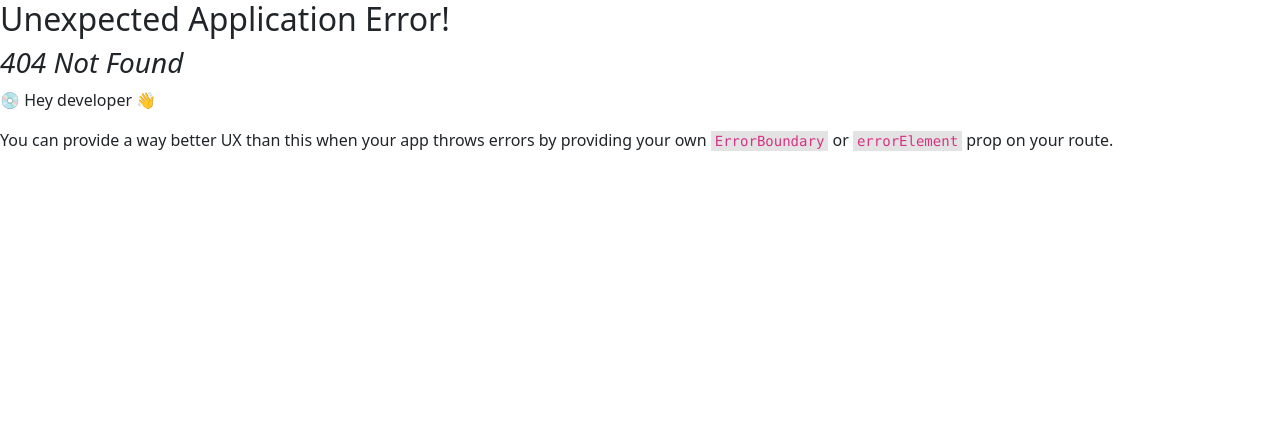
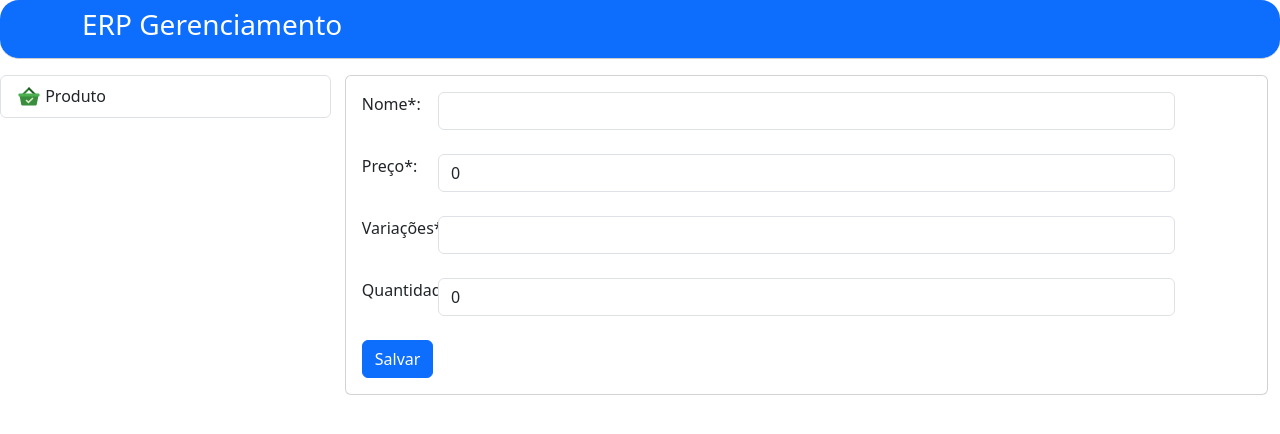
Before and after one commit to alevaristofig/teste_montink_front, a React (Create React App) app: page /editarproduto/1 in a window 1280 px wide. Before the commit this address had no page. Shown: the top 434 px of the page. Built offline with nearby package versions, Linux system fonts and the light colour scheme; no server answers.

Commit message:
Criação do hook produto

```diff
--- /dev/null
+++ b/src/hook/produtoHook.tsx
@@ -0,0 +1,24 @@
+import axios from "axios";
+
+const useProduto = () => {
+
+    const buscarProduto = async(id: number) => {
+        let response = axios.get(`http://localhost:8000/api/erp_gerenciamento/produto/${id}`,{
+                            /*headers: {
+                                "Authorization": `Bearer ${token}`,
+                            }*/
+                        })
+                        .then((response) => {
+                            return response.data;
+                        })
+                        .catch((error) => {
+                            return false;
+                        });
+
+        return response;
+    }
+
+    return { buscarProduto };
+}
+
+export default useProduto;
--- /dev/null
+++ b/src/paginas/Produto/editarProduto.tsx
@@ -0,0 +1,139 @@
+import { ReactElement, useState, FormEvent, useEffect } from "react";
+import { useParams } from "react-router-dom";
+import { useDispatch } from "react-redux";
+import { ToastContainer } from 'react-toastify';
+
+import { salvar } from "../../redux/produto/slice";
+
+import useProduto from "../../hook/produtoHook";
+
+import Row  from 'react-bootstrap/Row';
+import Col  from 'react-bootstrap/Col';
+import Card from 'react-bootstrap/Card';
+import Form  from 'react-bootstrap/Form';
+import Button  from 'react-bootstrap/Button';
+
+import Cabecalho from "../../components/Cabecalho";
+import Menu from "../../components/Menu";
+
+const EditarProduto = (): ReactElement => {
+
+    const dispatch = useDispatch();
+    const { id } = useParams<string>();
+    const { buscarProduto } = useProduto();
+
+    const [nome,setNome] = useState<string>('');
+    const [preco,setPreco] = useState<number>(0);
+    const [variacoes,setVariacoes] = useState<string>('');
+    const [quantidade,setQuantidade] = useState<number>(0);
+
+    useEffect(() => {
+
+         async function buscarDados() {
+            let response = await buscarProduto(Number(id));
+
+            setNome(response[0].nome);
+            setPreco(response[0].preco);
+            setVariacoes(response[0].variacoes);
+            setQuantidade(response[0].estoques.quantidade)
+         }
+
+         buscarDados();
+    },[])
+
+    const editarProduto = (e: FormEvent<HTMLFormElement>) => {
+        e.preventDefault();
+
+        let dados = {
+            'nome': nome,
+            'preco': preco,
+            'variacoes': variacoes,
+            'estoque': {
+                'quantidade': quantidade
+            }
+        };
+
+        dispatch(salvar(dados));
+
+        setNome('');
+        setPreco(0);
+        setVariacoes('');
+        setQuantidade(0);
+
+    }
+
+    return(
+        <>
+            <Cabecalho />
+            <div className='d-flex mt-3'>
+                <Menu />
+                <div className="container-fluid">
+                    <div>
+                        <ToastContainer />
+                    </div>
+                    <Form onSubmit={editarProduto}>
+                        <Card>
+                            <Card.Body>
+                                <Form.Group className='mb-4'>
+                                    <Row className="mb-4">
+                                        <Col xs={1}>
+                                             <Form.Label>Nome*:</Form.Label>
+                                        </Col>
+                                        <Col xs={10}>
+                                            <Form.Control
+                                                type='text'
+                                                onChange={(e) => setNome(e.target.value)}
+                                                value={nome}
+                                                required
+                                            ></Form.Control></Col>
+                                    </Row>
+                                    <Row className="mb-4">
+                                        <Col xs={1}>
+                                             <Form.Label>Preço*:</Form.Label>
+                                        </Col>
+                                        <Col xs={10}>
+                                            <Form.Control
+                                                type='text'
+                                                onChange={(e) => setPreco(Number(e.target.value))}
+                                                value={preco}
+                                                required
+                                            ></Form.Control></Col>
+                                    </Row>
+                                    <Row className="mb-4">
+                                        <Col xs={1}>
+                                             <Form.Label>Variações*:</Form.Label>
+                                        </Col>
+                                        <Col xs={10}>
+                                            <Form.Control
+                                                type='text'
+                                                onChange={(e) => setVariacoes(e.target.value)}
+                                                value={variacoes}
+                                                required
+                                            ></Form.Control></Col>
+                                    </Row>
+                                    <Row>
+                                        <Col xs={1}>
+                                             <Form.Label>Quantidade*:</Form.Label>
+                                        </Col>
+                                        <Col xs={10}>
+                                            <Form.Control
+                                                type='text'
+                                                onChange={(e) => setQuantidade(Number(e.target.value))}
+                                                value={quantidade}
+                                                required
+                                            ></Form.Control></Col>
+                                    </Row>
+                                </Form.Group>
+                                <Form.Group className='mt-4'>
+                                    <Button type='submit'>Salvar</Button>
+                                </Form.Group>
+                            </Card.Body>
+                        </Card>
+                    </Form>
+                </div>
+            </div>
+        </>
+    )
+}
+
+export default EditarProduto;
--- a/src/routes.tsx
+++ b/src/routes.tsx
@@ -3,6 +3,7 @@ import { createBrowserRouter } from "react-router-dom";
 import Home from "./paginas/Home";
 import Produto from "./paginas/Produto";
 import CadastroProduto from "./paginas/Produto/cadastroProduto";
+import EditarProduto from "./paginas/Produto/editarProduto";
 
 const router = createBrowserRouter([
     {
@@ -16,6 +17,10 @@ const router = createBrowserRouter([
     {
         path: '/cadastroproduto',
         element: <CadastroProduto />
+    },
+    {
+        path: '/editarproduto/:id',
+        element: <EditarProduto />
     }
 ]);
 
```
